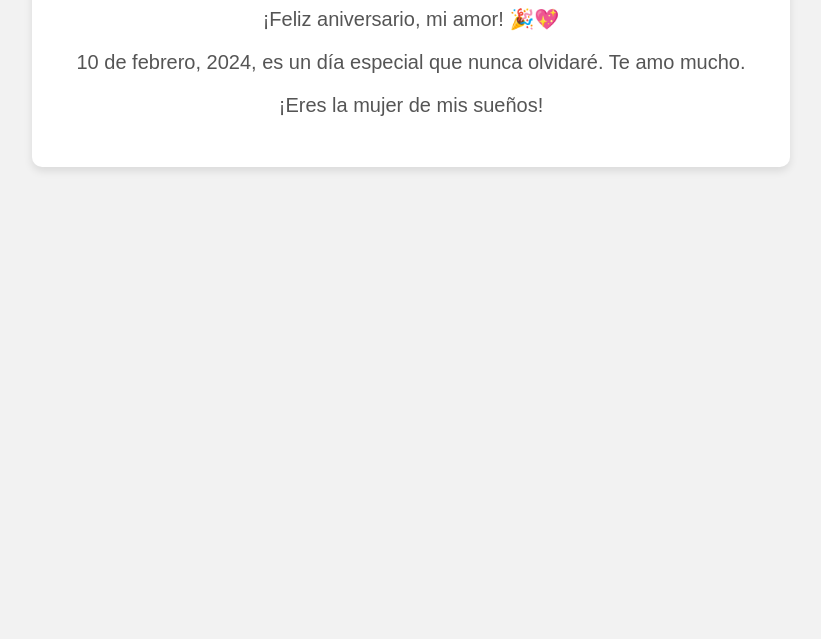
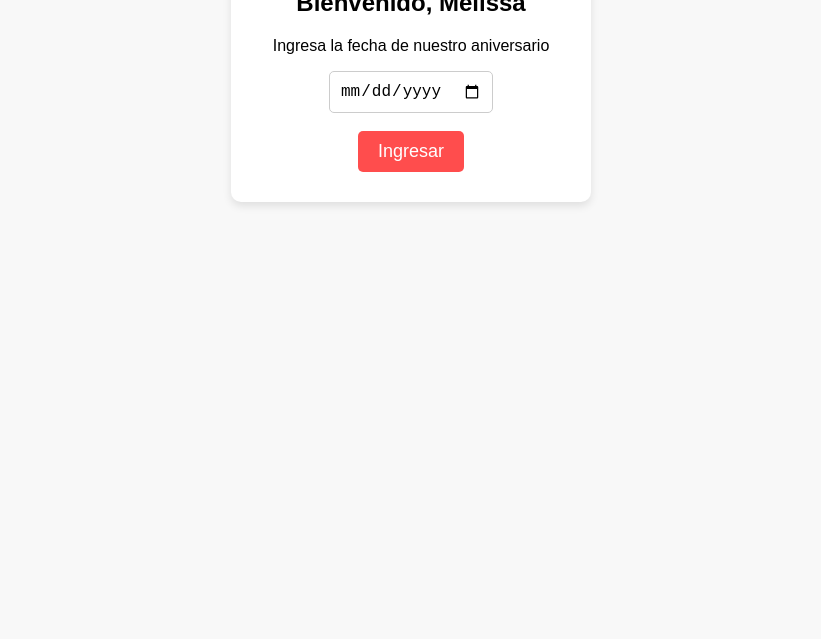
Before and after one commit to JEFERSON866/pagina-web-amor, a plain HTML site: page index.html in a window 1280 px wide. Shown: the part 161-800 px from the top of the page, without its empty margins (229-1050 px from the left). Drawn offline with Linux system fonts and the light colour scheme.

Commit message:
index.html

```diff
--- a/index.html
+++ b/index.html
@@ -1,20 +1,131 @@
 <!DOCTYPE html>
 <html lang="es">
-
 <head>
     <meta charset="UTF-8">
     <meta name="viewport" content="width=device-width, initial-scale=1.0">
-    <title>Mi amor, Melissa</title>
-    <link rel="stylesheet" href="style.css">
+    <title>Mi Enamorada Melissa</title>
+    <style>
+        /* Estilos básicos */
+        body {
+            font-family: Arial, sans-serif;
+            margin: 0;
+            padding: 0;
+            background: #f8f8f8;
+        }
+
+        .container {
+            text-align: center;
+            padding: 50px;
+        }
+
+        #login-form {
+            display: block;
+            margin: 50px auto;
+            padding: 30px;
+            border-radius: 10px;
+            background: #fff;
+            box-shadow: 0 4px 8px rgba(0, 0, 0, 0.1);
+            width: 300px;
+        }
+
+        .hidden {
+            display: none;
+        }
+
+        input[type="date"] {
+            padding: 10px;
+            font-size: 16px;
+            border: 1px solid #ccc;
+            border-radius: 5px;
+        }
+
+        button {
+            padding: 10px 20px;
+            background-color: #ff4d4d;
+            color: white;
+            font-size: 18px;
+            border: none;
+            border-radius: 5px;
+            cursor: pointer;
+        }
+
+        .message {
+            font-size: 24px;
+            margin-top: 30px;
+            color: #ff4d4d;
+            animation: fadeIn 3s ease-in-out;
+        }
+
+        /* Animación de fade-in */
+        @keyframes fadeIn {
+            0% {
+                opacity: 0;
+            }
+            100% {
+                opacity: 1;
+            }
+        }
+
+        /* Animación de corazón */
+        @keyframes heartBeat {
+            0% {
+                transform: scale(1);
+            }
+            25% {
+                transform: scale(1.2);
+            }
+            50% {
+                transform: scale(1);
+            }
+        }
+
+        .heart {
+            font-size: 60px;
+            color: red;
+            animation: heartBeat 1s infinite;
+        }
+
+    </style>
 </head>
+<body>
+    <div class="container">
+        <!-- Login Form -->
+        <div id="login-form">
+            <h2>Bienvenido, Melissa</h2>
+            <p>Ingresa la fecha de nuestro aniversario</p>
+            <input type="date" id="anniversaryDate" />
+            <br><br>
+            <button onclick="checkDate()">Ingresar</button>
+        </div>
 
-<body>
-    <div class="content">
-        <h1>Bienvenida, Melissa</h1>
-        <p>¡Feliz aniversario, mi amor! 🎉💖</p>
-        <p>10 de febrero, 2024, es un día especial que nunca olvidaré. Te amo mucho.</p>
-        <p>¡Eres la mujer de mis sueños!</p>
+        <!-- Mensaje bonito -->
+        <div id="message" class="hidden">
+            <h2 class="message">¡Feliz aniversario, Melissa! 💖</h2>
+            <p class="message">Te amo más de lo que las palabras pueden decir.</p>
+            <p class="message">Gracias por ser mi todo.</p>
+            <div class="heart">❤️</div>
+        </div>
     </div>
+
+    <audio id="music" loop>
+        <source src="https://www.soundhelix.com/examples/mp3/SoundHelix-Song-1.mp3" type="audio/mp3">
+    </audio>
+
+    <script>
+        // Verifica si la fecha es correcta
+        function checkDate() {
+            const inputDate = document.getElementById('anniversaryDate').value;
+            const correctDate = "2024-02-10";  // La fecha de tu aniversario
+
+            if (inputDate === correctDate) {
+                // Si la fecha es correcta, muestra el mensaje bonito
+                document.getElementById('login-form').classList.add('hidden');
+                document.getElementById('message').classList.remove('hidden');
+                document.getElementById('music').play();  // Reproduce música
+            } else {
+                alert("La fecha no es correcta. Intenta de nuevo.");
+            }
+        }
+    </script>
 </body>
-
 </html>
```
